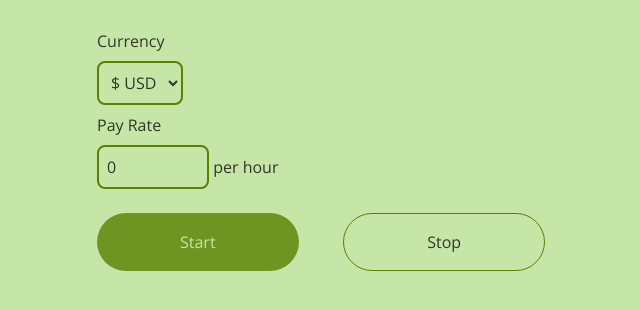
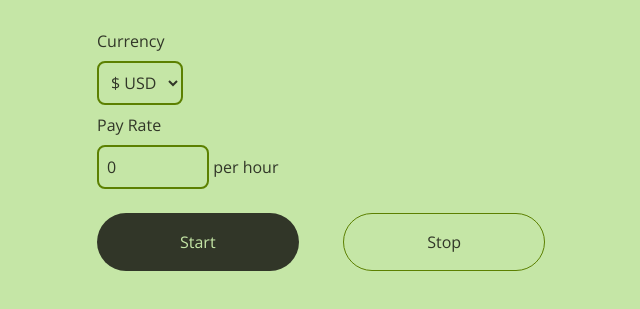
Before and after one commit to delacruzralph/Time-Is-Money-App, a plain HTML site: page index.html in a window 1280 px wide. In both pictures the pointer is over the button "Start". Shown: the part 399-708 px from the top of the page, without its empty margins (319-959 px from the left). Drawn offline with nearby package versions, Linux system fonts and the light colour scheme.

Commit message:
button style changes

```diff
--- a/styles.css
+++ b/styles.css
@@ -127,9 +127,9 @@ button {
   border-radius: 5rem;
   padding-block: 1rem;
   width: 45%;
-  transition: opacity 0.15s;
   color: #313628;
   cursor: pointer;
+  transition: background-color .15s;
 }
 
 #start-btn {
@@ -137,11 +137,16 @@ button {
   color: #C5E6A6;
 }
 
+#start-btn:hover {
+  background-color: #313628;
+}
+
 #stop-btn {
   background-color: #C5E6A6;
   border: #5C8001 solid 1px;
 }
 
-button:hover {
-  opacity: 0.8;
+#stop-btn:hover{
+  background-color: #313628;
+  color: #C5E6A6;
 }
```
